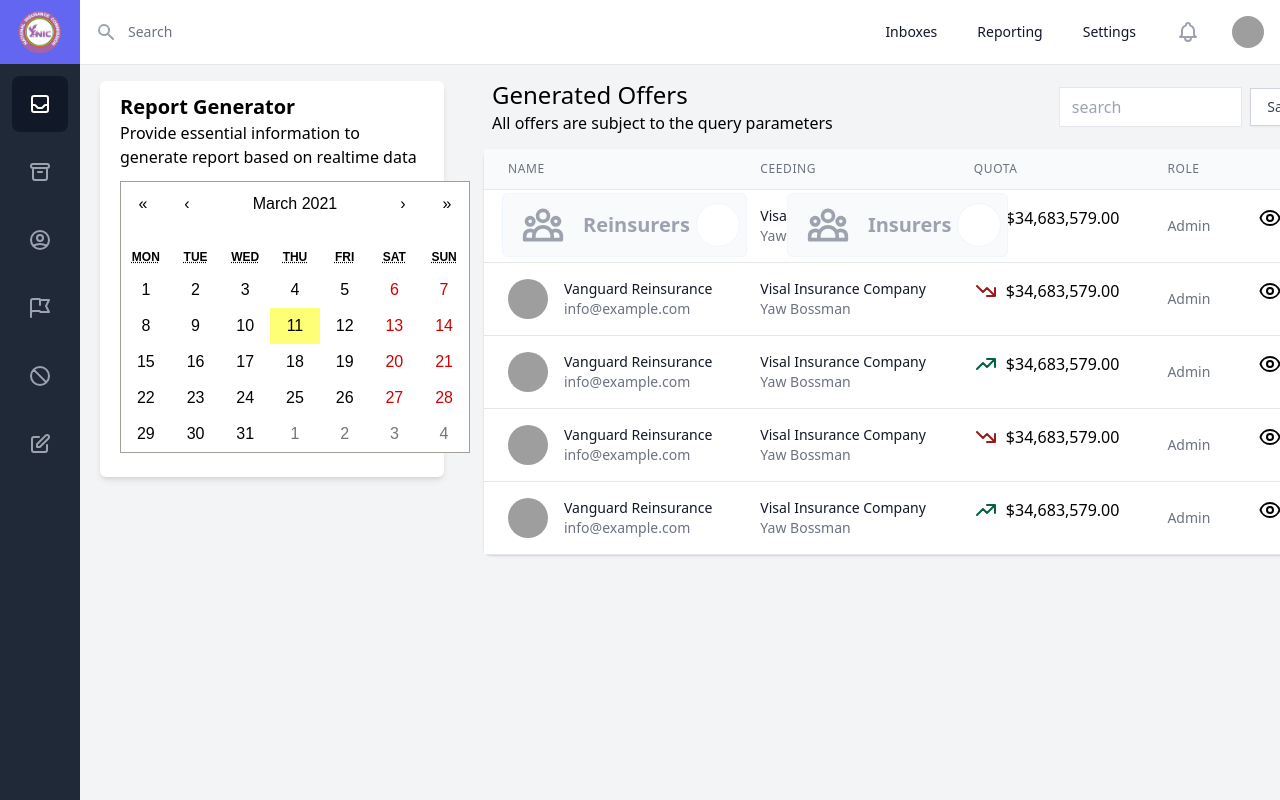
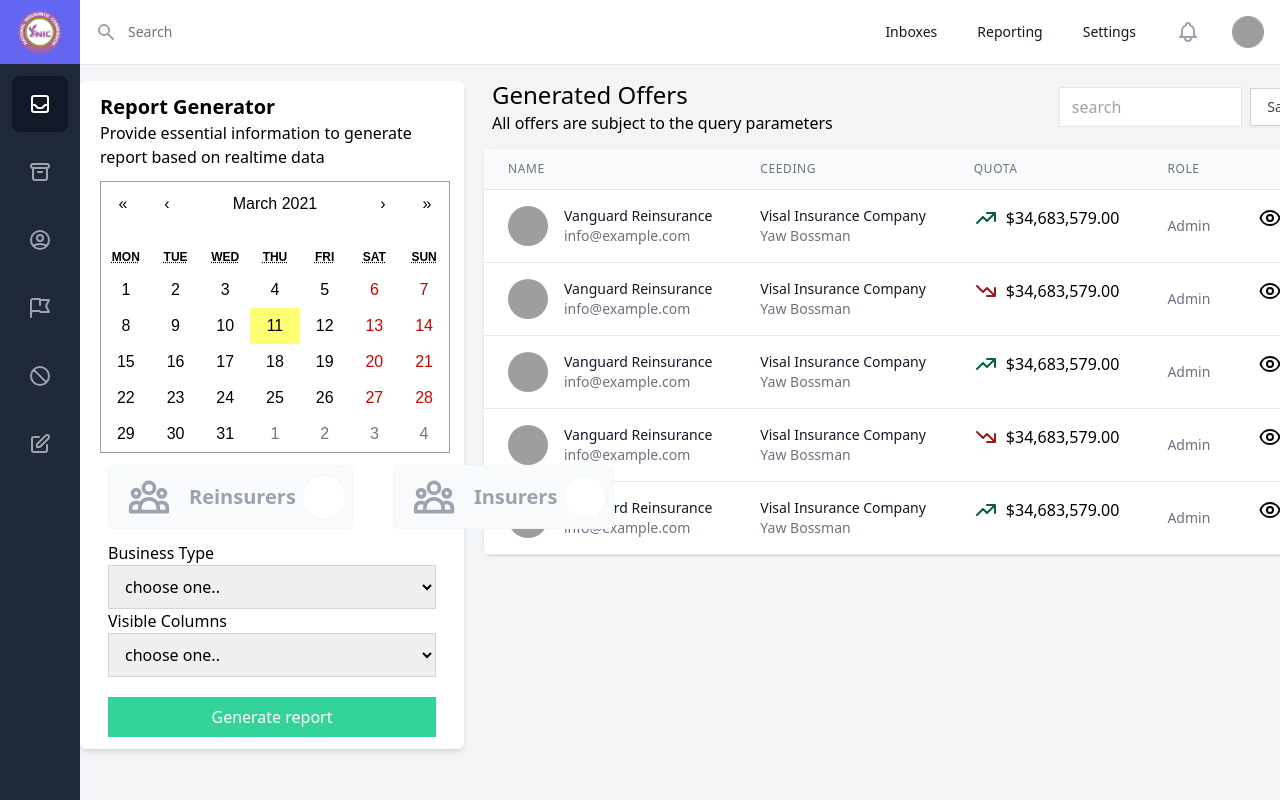
Before and after one commit to Khoby-790/template-nic, a React (Create React App) app: page /reports in a window 1280 px wide. Built offline with nearby package versions, Linux system fonts and the light colour scheme; grey boxes are pictures that could not be loaded.

Commit message:
--- Auto-Git Commit ---

```diff
--- a/src/pages/Reports/ReportQueryForm.tsx
+++ b/src/pages/Reports/ReportQueryForm.tsx
@@ -1,5 +1,5 @@
 import React, { Fragment } from 'react'
-import {  Select } from '../../components'
+import { Select } from '../../components'
 import Calendar from 'react-calendar'
 import InsurerReinsurerSelect from './sections/InsurerReinsurerSelect'
 interface Props {
@@ -9,12 +9,12 @@ interface Props {
 const ReportQueryForm = (props: Props) => {
     return (
         <Fragment>
-            <div className="bg-white mx-5 py-3 mt-4 shadow-md rounded-md">
+            <div className="bg-white py-3 mt-4 shadow-md rounded-md">
                 <div className="mx-5 mb-3">
                     <h1 className="font-bold text-xl">Report Generator</h1>
                     <p className="font-light">Provide essential information to generate report based on realtime data</p>
                 </div>
-                <div className="flex mx-2 flex-row">
+                <div className="flex mx-2 flex-col">
                     <div className="w-96 px-3">
                         <Calendar selectRange />
                     </div>
```
